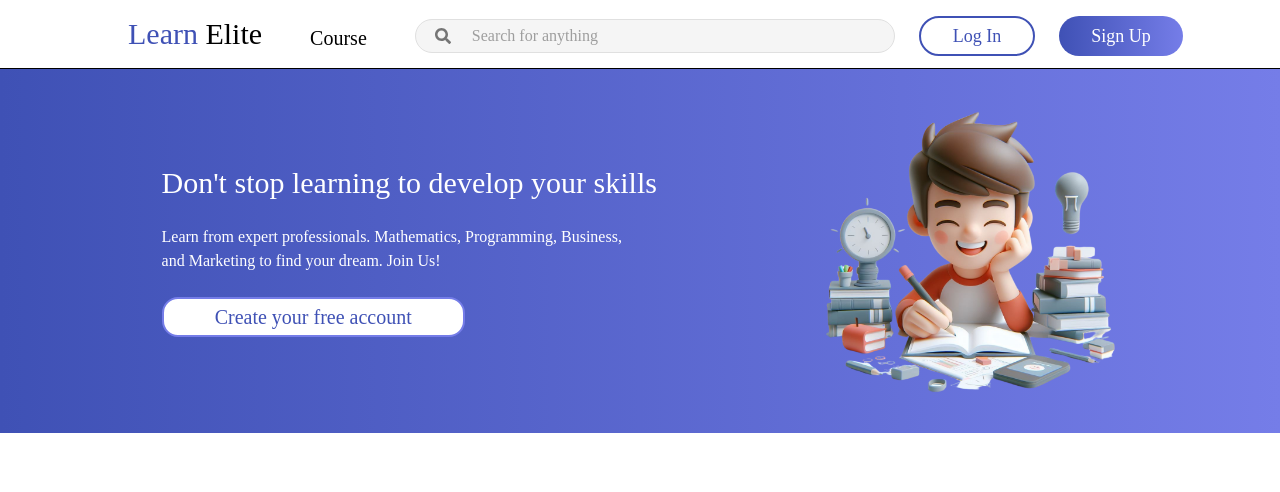
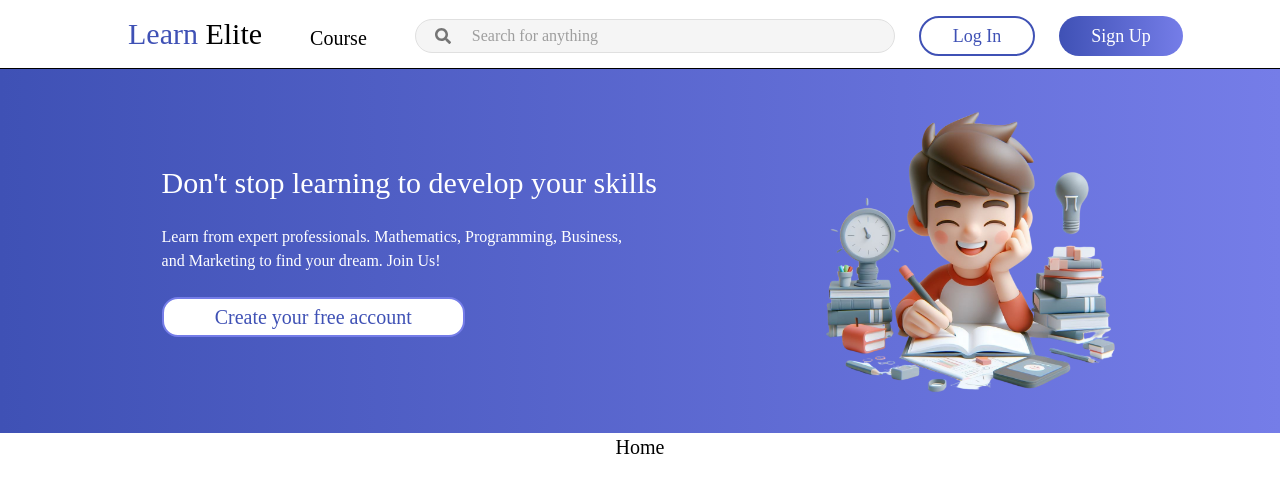
Before and after one commit to Jenesix/skku-webprogramming-Finalproject, a Next.js app: page / in a window 1280 px wide. Shown: the top 492 px of the page. Built offline with nearby package versions, Linux system fonts and the light colour scheme.

Commit message:
btn little fix

```diff
--- a/app/page.js
+++ b/app/page.js
@@ -22,13 +22,13 @@ export default function Home() {
                 <br/>
               </p>
 
-              <button className="text-xl py-1 md:mr-48 bg-white text-main border-2 border-sub rounded-2xl hover:drop-shadow-xl active:bg-sub active:text-white ">
-                Create your free account
-              </button>
+              <button className="text-xl py-1 md:mr-48 bg-white text-main border-2 border-sub rounded-2xl transition-all duration-300 transform hover:scale-105 focus:outline-none focus:ring focus:border-sub">
+  Create your free account
+</button>
+
            </div>
       </div>
-
-
+      <h1 className="text-xl">Home</h1>
     </div>
   )
 }
```
